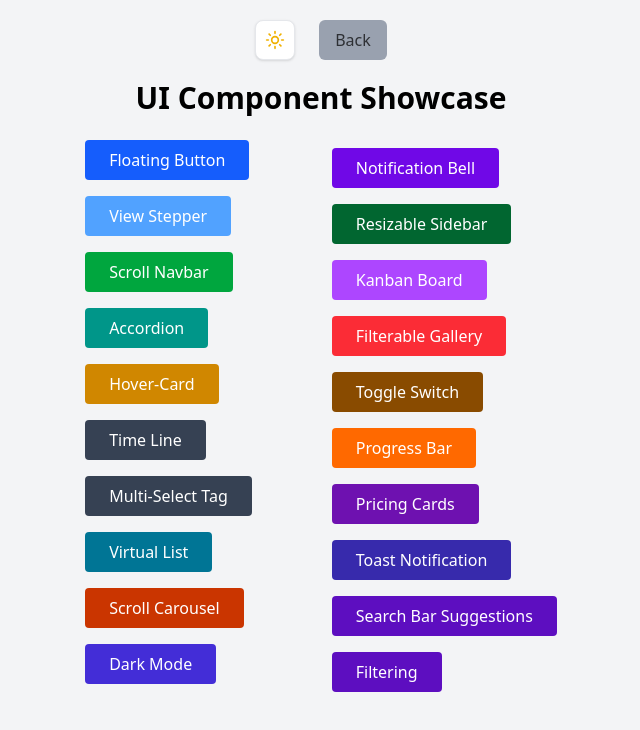
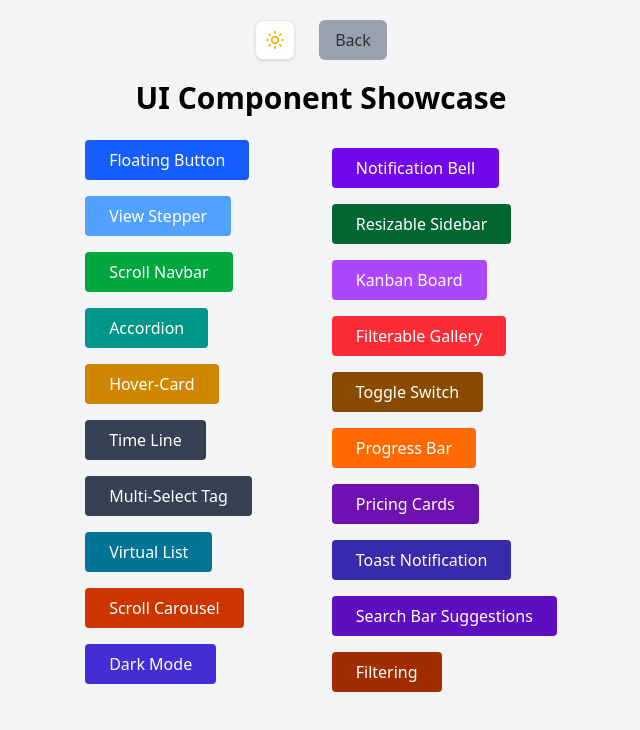
Before and after one commit to Kemi-Oluwadahunsi/ReadyToUse-React-Components, a React (Vite) app: page / in a window 1280 px wide. Shown: the top 730 px of the page, without its empty margins (319-959 px from the left). Built offline with nearby package versions, Linux system fonts and the light colour scheme.

Commit message:
Update: adjust components layers

```diff
--- a/src/App.jsx
+++ b/src/App.jsx
@@ -8,7 +8,6 @@ import Accordion from "./components/Accordion";
 import HoverRevealCard from "./components/HoverRevealCard";
 import TimeLine from "./components/TimeLine";
 import MultiSelectTagInput from "./components/MultiSelectTagInput";
-import CommandPalette from "./components/VirtualList";
 import ScrollCarousel from "./components/ScrollCarousel";
 import Page from "./components/darkMode/Page";
 import NotificationPage from "./components/Notification-bell/NotificationPage";
@@ -27,7 +26,7 @@ import VirtualList from "./components/VirtualList";
 
 function App() {
   return (
-    <div className="pt-5">
+    <div className="py-5">
       <DarkModePage />
       <Routes>
         <Route path="/" element={<Home />} />
--- a/src/Home.jsx
+++ b/src/Home.jsx
@@ -104,7 +104,7 @@ const Home = () => {
             </button>
           </Link>
           <Link to="/filtering">
-            <button className="bg-violet-800 text-white px-6 py-2 rounded cursor-pointer">
+            <button className="bg-orange-800 text-white px-6 py-2 rounded cursor-pointer">
               Filtering
             </button>
           </Link>
--- a/src/components/Notification-bell/NotificationBell.jsx
+++ b/src/components/Notification-bell/NotificationBell.jsx
@@ -1,5 +1,3 @@
-"use client";
-
 import { useState, useRef, useEffect } from "react";
 import { Bell } from "lucide-react";
 
--- a/src/components/PricingCards.jsx
+++ b/src/components/PricingCards.jsx
@@ -1,4 +1,3 @@
-
 import { useState } from "react";
 import { Check } from "lucide-react";
 
```
Also changed, not shown: src/components/InteractiveStepper.jsx (+0 -15 lines).
